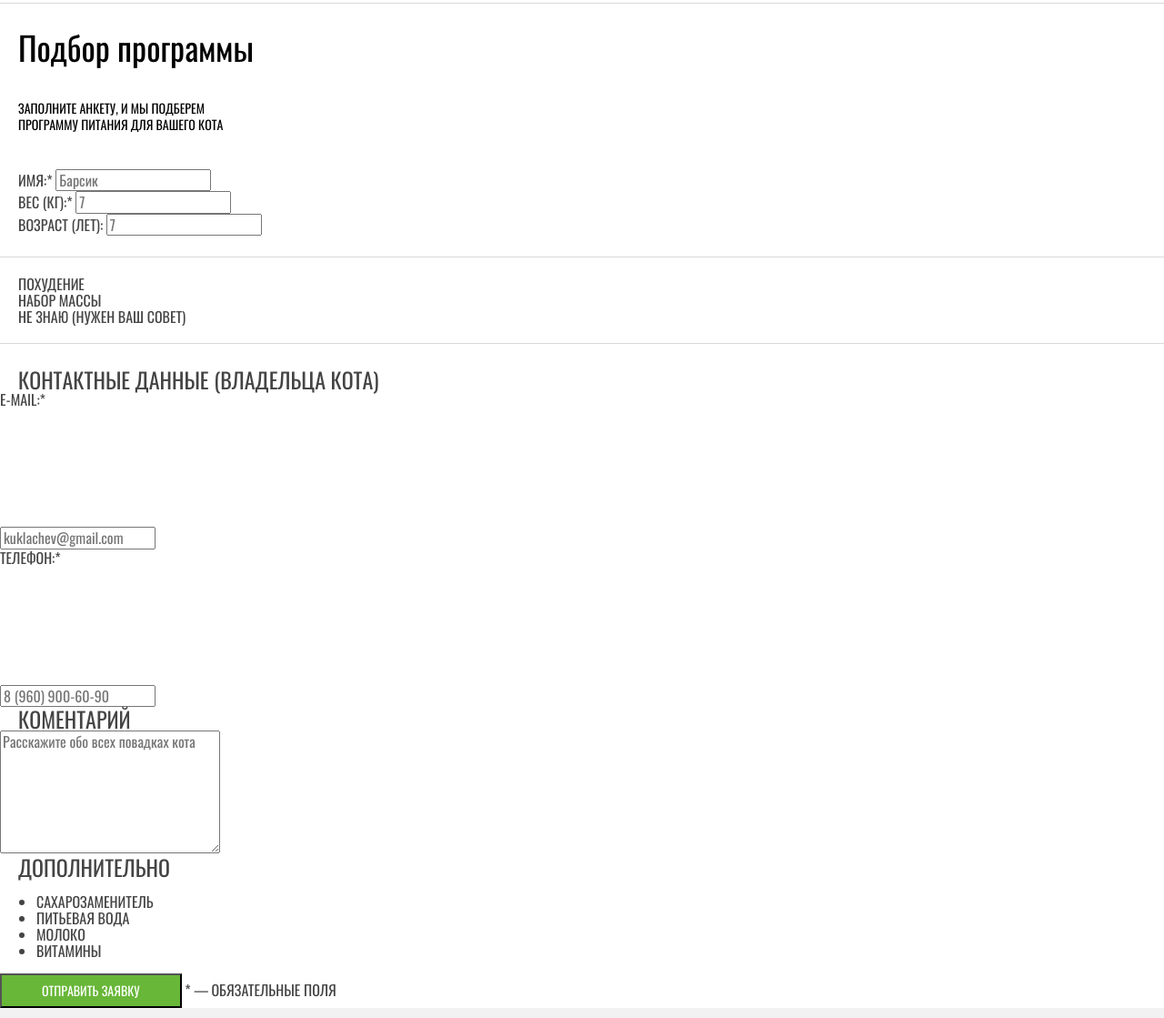
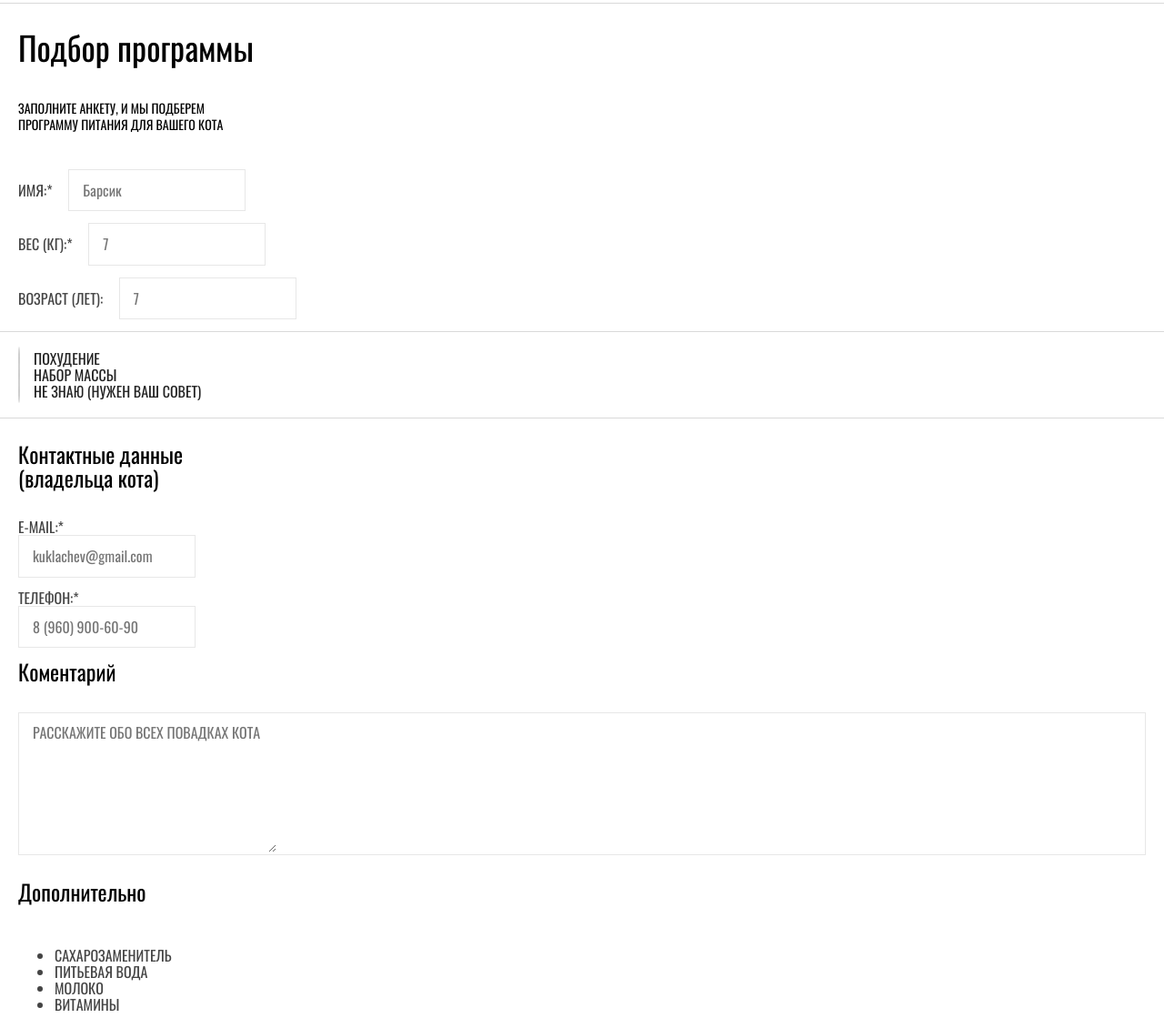
Before and after one commit to prikhodkin/cat, a website: page source/form.html in a window 1280 px wide. Shown: the part 189-1308 px from the top of the page at 91% size. Drawn offline with nearby package versions, Linux system fonts and the light colour scheme; files that its build step writes are made by us from their sources; files whose address does not match are found by name.

Commit message:
Добавляем формы

```diff
--- a/source/form.html
+++ b/source/form.html
@@ -93,8 +93,8 @@
                 <div class="form__field-wrapper form__field-wrapper--email">
                   <input class="form__field form__field--contact" type="email" id="email-user" name="email"
                     placeholder="kuklachev@gmail.com">
-                  <svg class="form__icon form__icon--mail">
-                  </svg>
+                  <!-- <svg class="form__icon form__icon--mail">
+                  </svg> -->
                 </div>
               </div>
               <div class="form__line form__line--contact">
@@ -102,8 +102,8 @@
                 <div class="form__field-wrapper form__field-wrapper--tel">
                   <input class="form__field form__field--contact" type="etel" id="tel-user" name="tel"
                     placeholder="8 (960) 900-60-90">
-                  <svg class="form__icon form__icon--tel">
-                  </svg>
+                  <!-- <svg class="form__icon form__icon--tel">
+                  </svg> -->
                 </div>
               </div>
             </div>
--- a/source/sass/blocks/form.scss
+++ b/source/sass/blocks/form.scss
@@ -9,7 +9,7 @@
   font-weight: normal;
   font-size: 16px;
   line-height: 18px;
-  padding: 0;
+  padding: 0 20px;
   margin: 0;
   text-transform: uppercase;
   color: #444444;
@@ -17,9 +17,8 @@
   box-sizing: border-box;
 }
 
-.form__block--user {
-  padding: 0 20px;
-  margin-bottom: 23px;
+.form__block--contact {
+  padding: 0;
 }
 
 .form__block--radio {
@@ -32,5 +31,63 @@
   font-weight: normal;
   font-size: 24px;
   line-height: 26px;
-padding: 0 20px;
+  width: 187px;
+  margin-bottom: 32px;
+  color: #000000;
+  text-transform: none;
 }
+
+.form__label {
+  margin-right: 14px;
+  align-items: center;
+  cursor: pointer;
+}
+
+.form__field {
+  padding: 13px 15px;
+  margin-bottom: 13px;
+  border: 1px solid #e7e7e7;
+  box-sizing: border-box;
+  color: #444444;
+}
+
+.form__label--radio {
+  color: #222222;
+
+  &::before {
+    content: "";
+    width: 30px;
+    height: 30px;
+    border: 1px solid #cdcdcd;
+    border-radius: 50%;
+    box-sizing: border-box;
+    margin-right: 15px;
+  }
+
+  &::after {
+    content: "";
+    width: 13.5px;
+    height: 13.5px;
+    background-color: #68b738;
+    border-radius: 50%;
+    box-sizing: border-box;
+    position: absolute;
+    left: 9px;
+    display: none;
+  }
+}
+
+.form__comment {
+  padding: 12px 15px;
+  border: none;
+  width: 253px;
+  text-transform: uppercase;
+  color: #444444;
+}
+
+.form__comment-field {
+
+  border: 1px solid #e7e7e7;
+  box-sizing: border-box;
+  margin-bottom: 27px;
+}
```
Also changed, not shown: source/index.html (+1 -1 lines).
